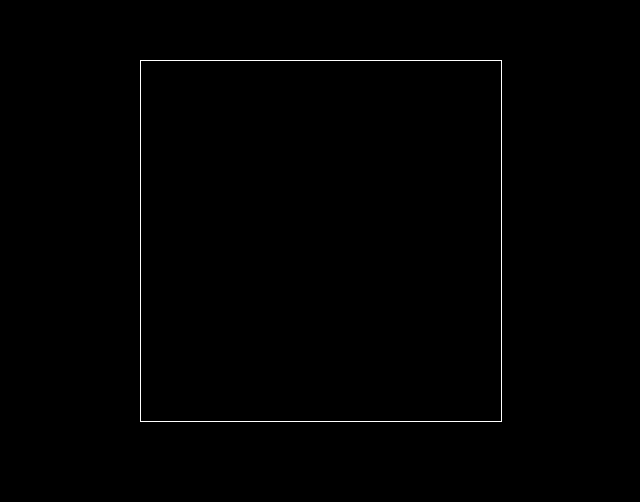
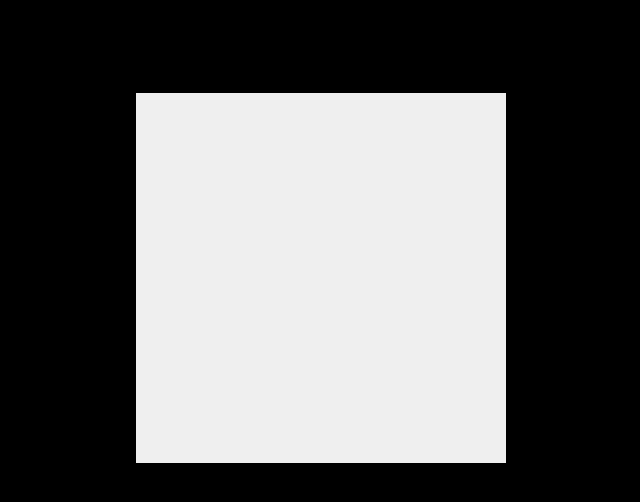
Before and after one commit to tyreer/test-netlify-ga-rita, a React (Create React App) app: page / in a window 1280 px wide. Shown: the part 122-624 px from the top of the page, without its empty margins (319-959 px from the left). Built offline with nearby package versions, Linux system fonts and the light colour scheme.

Commit message:
remove button. make video button

```diff
--- a/src/App.css
+++ b/src/App.css
@@ -1,5 +1,4 @@
 .App {
-  /* background: rgba(0, 255, 0, 255); */
   background: black;
   display: flex;
   justify-content: center;
@@ -9,14 +8,12 @@
 }
 
 .Video {
-  border: 1px solid white;
+  width: 360px;
 }
 
 .Button {
-  background: transparent;
   border: none;
-  font-size: 30px;
-  padding: 20px;
+  padding: 5px;
   cursor: pointer;
   outline: none;
 }
--- a/src/App.js
+++ b/src/App.js
@@ -8,6 +8,7 @@ const App = ({ location }) => {
   const vidUrl = location.search.slice(1);
   return (
     <div className="App">
+      <button className="Button" onClick={() => updatePlayState(!shouldPlay)}>
         <ReactPlayer
           className="Video"
           url={vidUrl}
@@ -17,8 +18,6 @@ const App = ({ location }) => {
           muted
           width={360}
         />
-      <button className="Button" onClick={() => updatePlayState(!shouldPlay)}>
-        ⏯
       </button>
     </div>
   );
```
Lines whose indentation alone changed are shown as unchanged.
